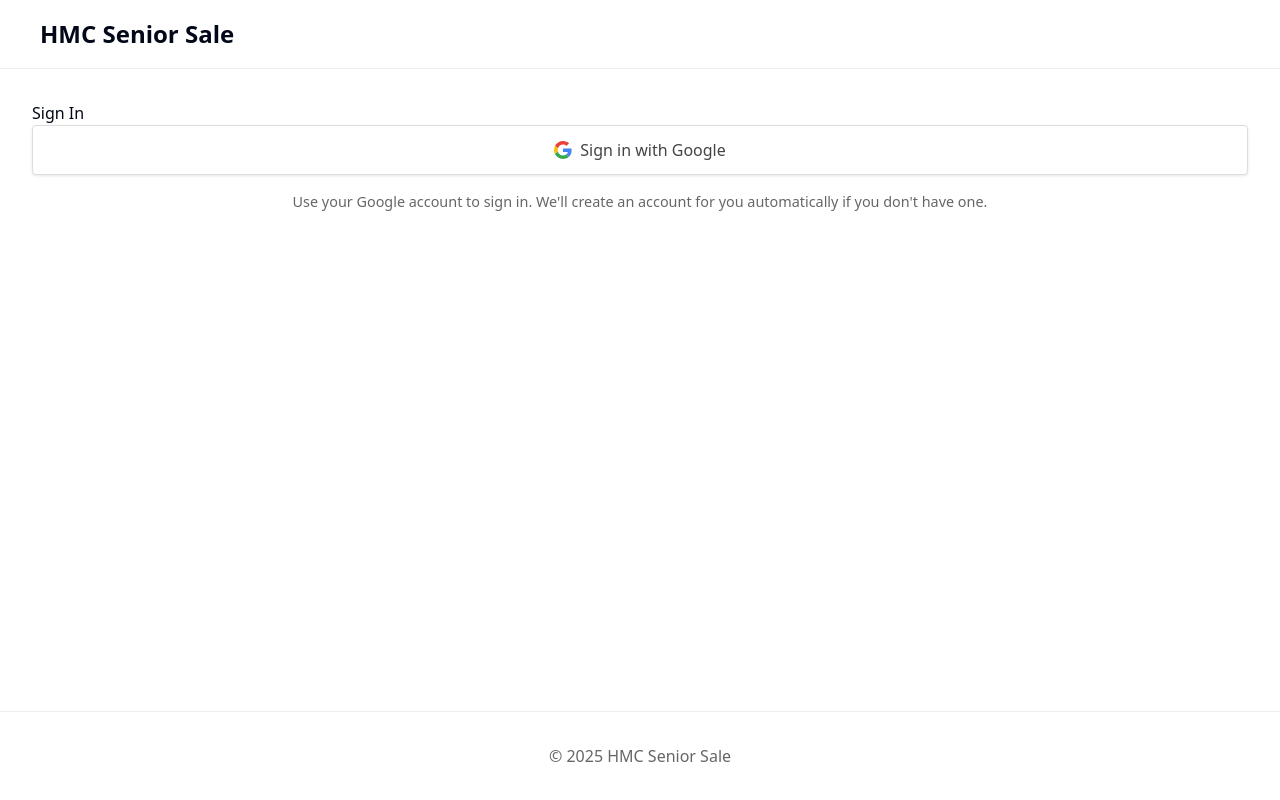
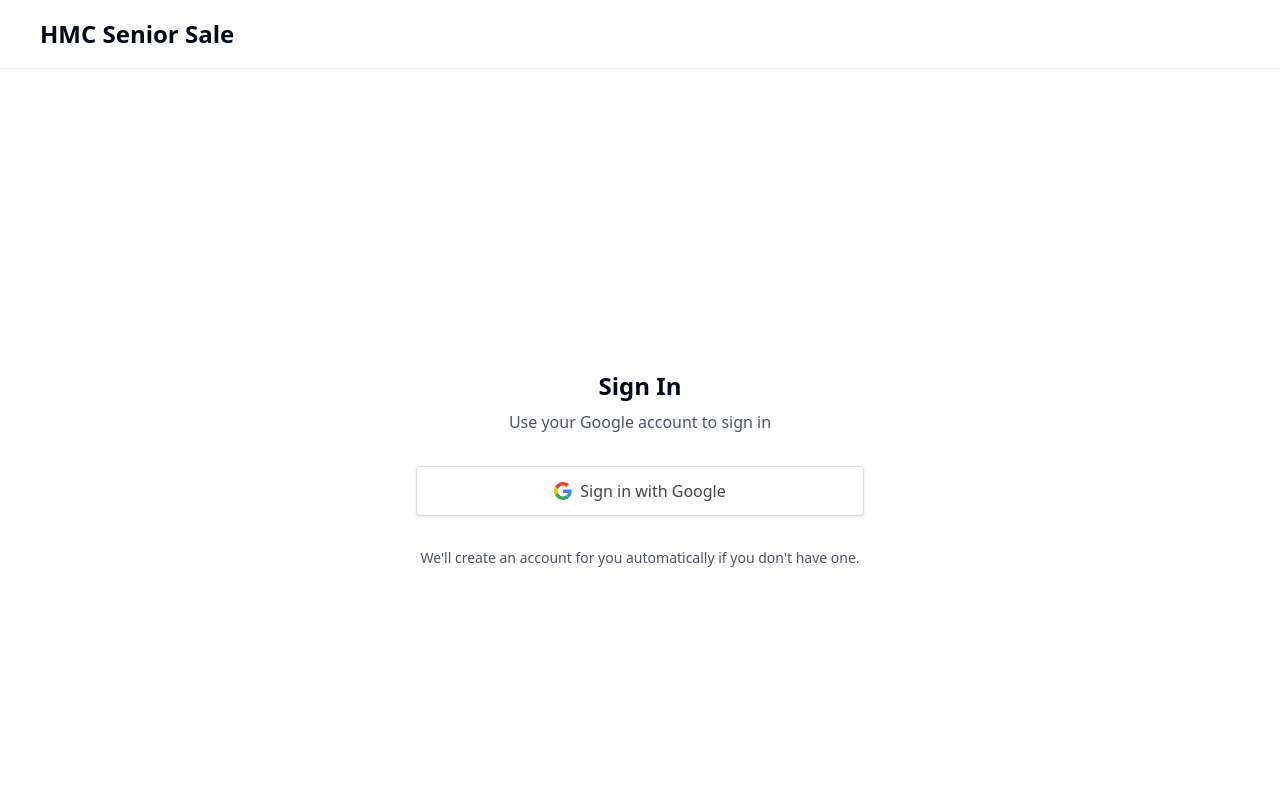
Before and after one commit to sayaks1/hmc-senior-sale, a Next.js app: page /login in a window 1280 px wide. Shown: the top 800 px of the page. Built offline with nearby package versions, Linux system fonts and the light colour scheme; no server answers.

Commit message:
fix login

```diff
--- a/next.config.js
+++ b/next.config.js
@@ -18,6 +18,28 @@ const nextConfig = {
     }
     return config;
   },
+  // Add headers configuration
+  async headers() {
+    return [
+      {
+        source: '/:path*',
+        headers: [
+          {
+            key: 'X-Frame-Options',
+            value: 'DENY',
+          },
+          {
+            key: 'X-Content-Type-Options',
+            value: 'nosniff',
+          },
+          {
+            key: 'Referrer-Policy',
+            value: 'strict-origin-when-cross-origin',
+          },
+        ],
+      },
+    ];
+  },
 };
 
 module.exports = nextConfig;
--- a/package.json
+++ b/package.json
@@ -4,6 +4,7 @@
   "private": true,
   "scripts": {
     "dev": "next dev",
+    "dev:clean": "npx next dev",
     "build": "next build",
     "start": "next start",
     "lint": "next lint"
--- a/src/app/auth/callback/route.ts
+++ b/src/app/auth/callback/route.ts
@@ -5,7 +5,7 @@ import { NextRequest, NextResponse } from 'next/server'
 export async function GET(request: NextRequest) {
   const requestUrl = new URL(request.url)
   const code = requestUrl.searchParams.get('code')
-  const redirectTo = requestUrl.searchParams.get('redirectTo') || '/'
+  const next = requestUrl.searchParams.get('next') || '/'
 
   if (code) {
     const cookieStore = cookies()
@@ -13,7 +13,6 @@ export async function GET(request: NextRequest) {
     await supabase.auth.exchangeCodeForSession(code)
   }
 
-  // Get the URL to redirect to after sign in process completes
-  // Default to home page if no redirect specified
-  return NextResponse.redirect(new URL(redirectTo, request.url))
+  // URL to redirect to after sign in process completes
+  return NextResponse.redirect(new URL(next, request.url))
 }
--- a/src/app/layout.tsx
+++ b/src/app/layout.tsx
@@ -9,8 +9,8 @@ const inter = Inter({
 });
 
 export const metadata: Metadata = {
-  title: "Create Next App",
-  description: "Generated by create next app",
+  title: "HMC Senior Sale",
+  description: "A marketplace for Harvey Mudd College seniors",
 };
 
 export default function RootLayout({
@@ -19,10 +19,12 @@ export default function RootLayout({
   children: React.ReactNode;
 }>) {
   return (
-    <html lang="en" className={inter.variable}>
-      <body className="min-h-screen bg-background font-sans antialiased">
+    <html lang="en" className={inter.variable} suppressHydrationWarning>
+      <body className="min-h-screen bg-background font-sans antialiased" suppressHydrationWarning>
         <AuthProvider>
-          {children}
+          <div className="relative flex min-h-screen flex-col">
+            {children}
+          </div>
         </AuthProvider>
       </body>
     </html>
--- a/src/app/login/page.tsx
+++ b/src/app/login/page.tsx
@@ -1,14 +1,31 @@
 'use client'
 
-import { useState } from 'react'
+import { useState, useEffect } from 'react'
 import { supabase } from '@/lib/supabaseClient'
 import Layout from '@/components/layout/Layout'
+import { useRouter, useSearchParams } from 'next/navigation'
 
 export default function Login() {
   const [loading, setLoading] = useState(false)
   const [message, setMessage] = useState('')
+  const router = useRouter()
+  const searchParams = useSearchParams()
 
+  useEffect(() => {
+    const checkUser = async () => {
+      const { data: { user } } = await supabase.auth.getUser()
+      if (user) {
+        router.push('/')
+      }
+    }
+    checkUser()
 
+    // Check for error message in URL
+    const error = searchParams.get('error')
+    if (error) {
+      setMessage(decodeURIComponent(error))
+    }
+  }, [router, searchParams])
 
   const handleGoogleSignIn = async () => {
     try {
@@ -20,7 +37,7 @@ export default function Login() {
         options: {
           redirectTo: `${window.location.origin}/auth/callback`,
           queryParams: {
-            redirectTo: '/'
+            next: '/'
           }
         }
       })
@@ -30,9 +47,6 @@ export default function Login() {
       if (data?.url) {
         window.location.href = data.url
       }
-
-      // The user will be redirected to Google for authentication,
-      // so we don't need to handle success here
     } catch (error: unknown) {
       const errorMessage = error instanceof Error
         ? error.message
@@ -47,22 +61,31 @@ export default function Login() {
 
   return (
     <Layout>
-      <div className="auth-container">
-        <h1>Sign In</h1>
+      <div className="flex flex-col items-center justify-center min-h-[calc(100vh-4rem)] p-8">
+        <div className="w-full max-w-md space-y-8">
+          <div className="text-center">
+            <h1 className="text-2xl font-bold">Sign In</h1>
+            <p className="mt-2 text-gray-600">Use your Google account to sign in</p>
+          </div>
 
-        {message && <div className="message">{message}</div>}
+          {message && (
+            <div className="bg-red-50 text-red-500 p-4 rounded-md text-sm">
+              {message}
+            </div>
+          )}
 
           <button
             onClick={handleGoogleSignIn}
             disabled={loading}
-          className="google-signin-button"
+            className="google-signin-button w-full"
           >
             {loading ? 'Processing...' : 'Sign in with Google'}
           </button>
 
-        <p className="auth-info">
-          Use your Google account to sign in. We&apos;ll create an account for you automatically if you don&apos;t have one.
+          <p className="text-center text-sm text-gray-600">
+            We&apos;ll create an account for you automatically if you don&apos;t have one.
           </p>
+        </div>
       </div>
     </Layout>
   )
```
Also changed, not shown: src/middleware.ts (added, +26 -0 lines), 1 other file (tests, documents, lock files or other folders). Lines whose indentation alone changed are shown as unchanged.
